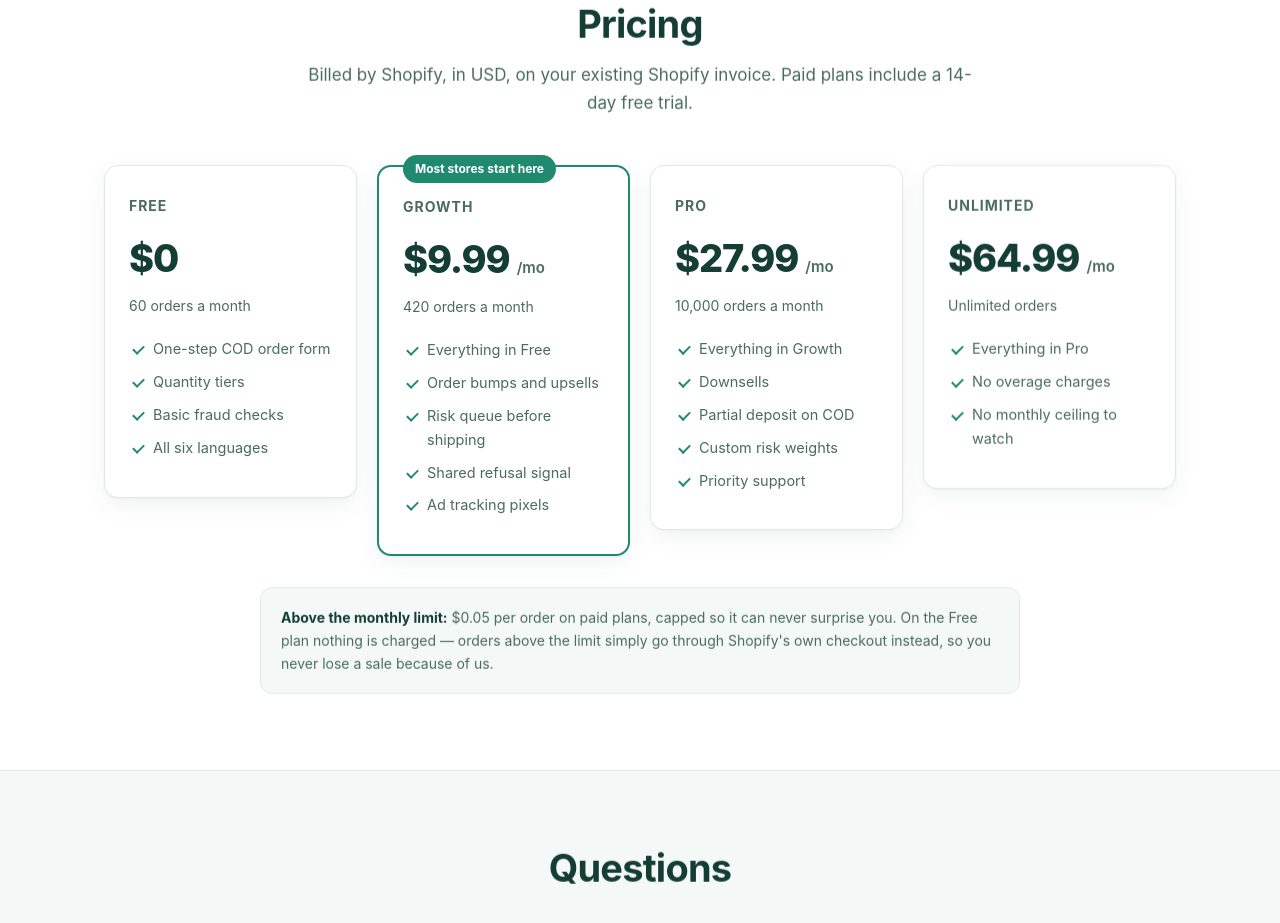
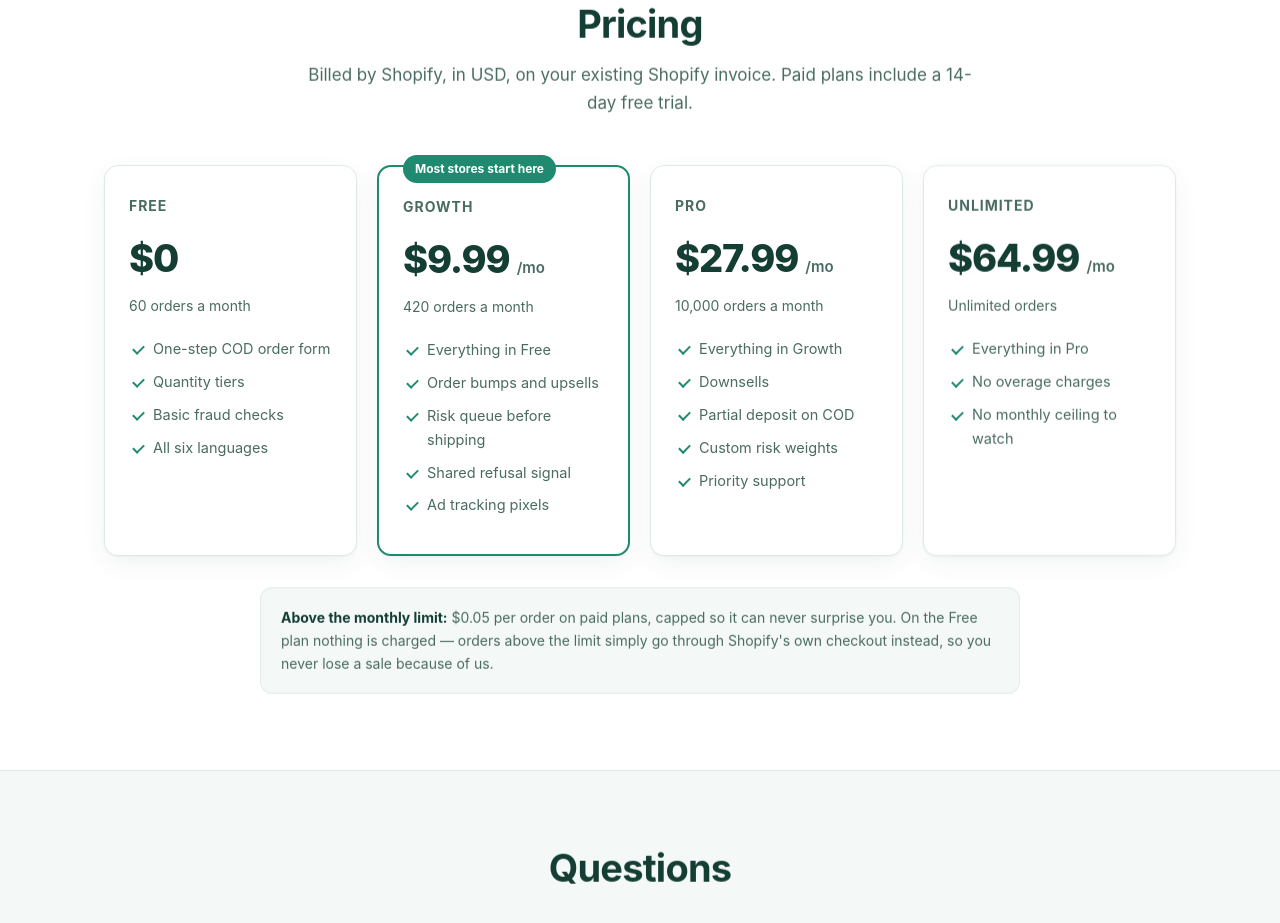
Before and after one commit to ismailgokhanaru-spec/codship-site, a plain HTML site: page index.html in a window 1280 px wide. Shown: the part 3975-4898 px from the top of the page. Drawn offline with Linux system fonts and the light colour scheme.

Commit message:
Plan kutuları aynı boyda
align-items:start kutuları madde sayısına göre farklı boyda bırakıyordu;
fiyat karşılaştırması dağınık görünüyordu.

Co-Authored-By: Claude Opus 5 <noreply@anthropic.com>

```diff
--- a/index.html
+++ b/index.html
@@ -216,10 +216,14 @@
   .not b{color:var(--metin)}
 
   /* ── fiyat ─────────────────────────────────────────── */
-  .fiyatlar{display:grid;gap:20px;grid-template-columns:repeat(auto-fit,minmax(238px,1fr));align-items:start}
+  /* align-items:stretch — kutular aynı boyda dursun. Madde sayısı
+     plandan plana değişiyor; start olunca kartlar farklı boyda kalıyordu
+     ve fiyat karşılaştırması dağınık görünüyordu. */
+  .fiyatlar{display:grid;gap:20px;grid-template-columns:repeat(auto-fit,minmax(238px,1fr));align-items:stretch}
   .plan{
     background:var(--kart);border:1px solid var(--cizgi);border-radius:var(--r);
     padding:28px 24px;box-shadow:var(--golge);position:relative;
+    display:flex;flex-direction:column;
     transition:transform .35s cubic-bezier(.16,1,.3,1),box-shadow .35s;
   }
   .plan:hover{transform:translateY(-6px);box-shadow:var(--golge-kalk)}
```
